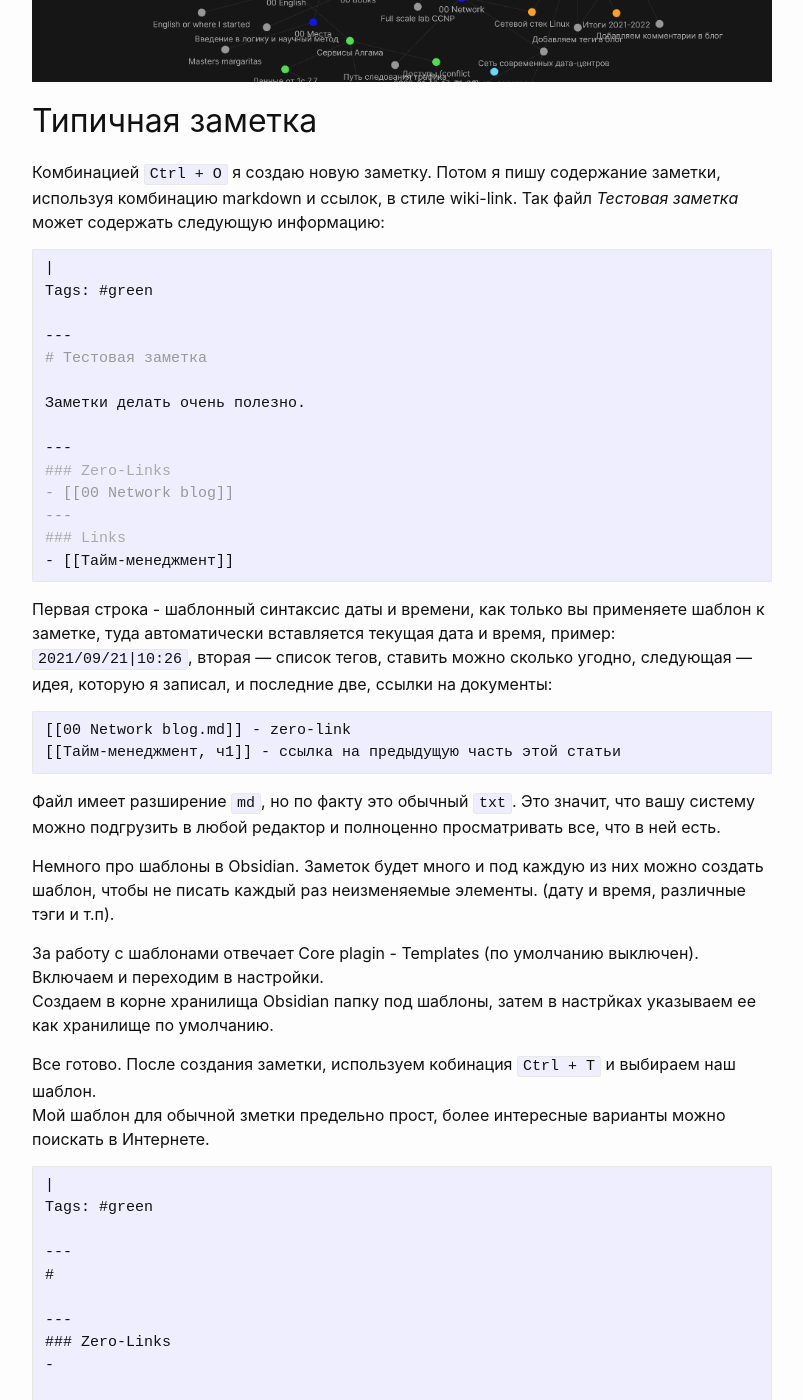
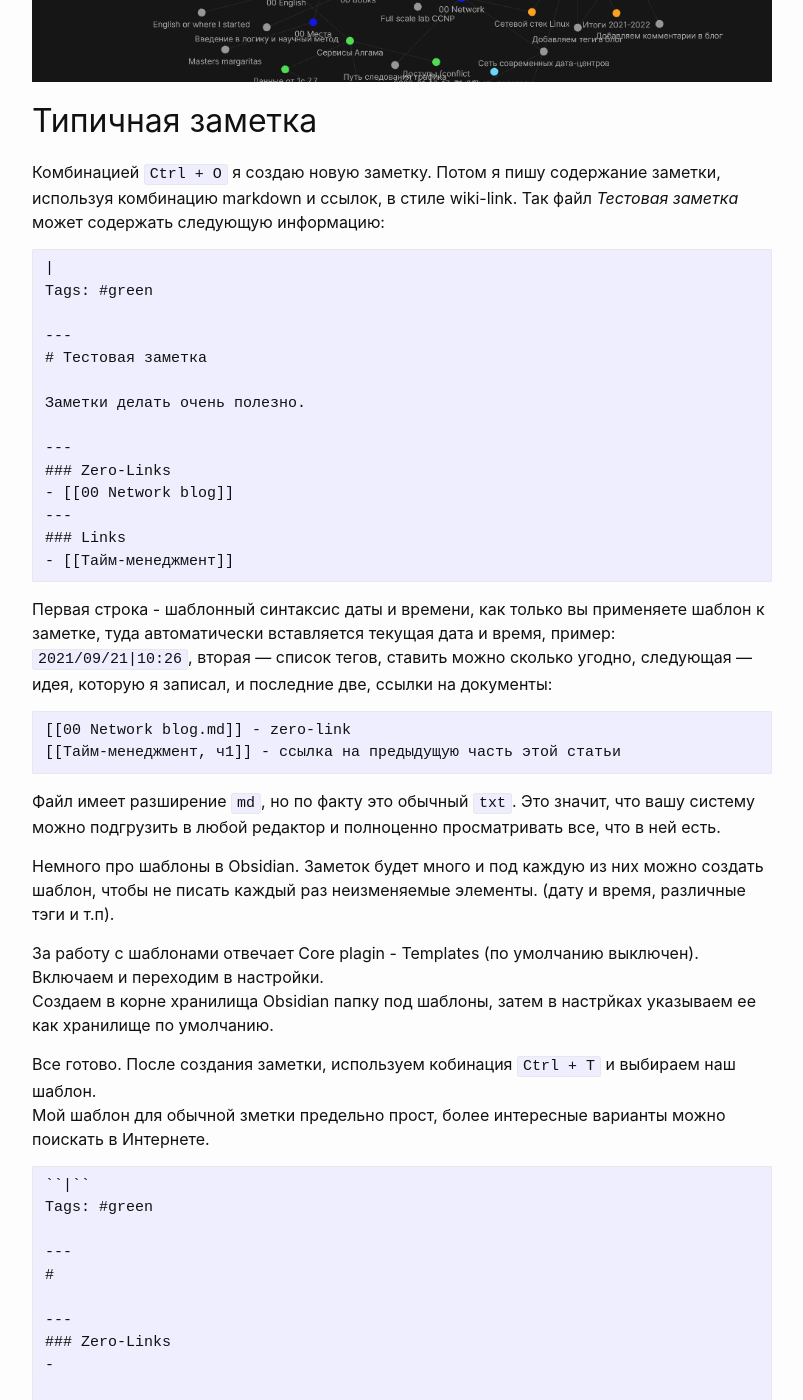
Before and after one commit to woohung/woohung.github.io, a Jekyll site: the page built from _posts/2022-02-01-Тайм-Менеджмент-ч2-Цеттелькастен.md, in a window 1280 px wide and 1400 px high, scrolled down 5478 px. Shown: the whole window, without its empty margins (238-1041 px from the left). Built offline with Jekyll 4.4.1, drawn with Linux system fonts in a browser that asks for light colours; some of the changed text lies outside the part shown.

Commit message:
Update 2022-02-01-Тайм-Менеджмент-ч2-Цеттелькастен.md

````diff
--- a/_posts/2022-02-01-Тайм-Менеджмент-ч2-Цеттелькастен.md
+++ b/_posts/2022-02-01-Тайм-Менеджмент-ч2-Цеттелькастен.md
@@ -119,7 +119,7 @@
 ## <a name='tipical'></a>Типичная заметка
 Комбинацией `Ctrl + O` я создаю новую заметку. Потом я пишу содержание заметки, используя комбинацию markdown и ссылок, в стиле wiki-link. Так файл _Тестовая заметка_ может содержать следующую информацию:
 
-```markdown
+```
 {{date:YYYY/MM/DD}}|{{time:HH:mm}}
 Tags: #green
 
@@ -154,7 +154,7 @@
 Мой шаблон для обычной зметки предельно прост, более интересные варианты можно поискать в Интернете.
 
 ```
-{{date:YYYY/MM/DD}}|{{time:HH:mm}}
+`{{`date:YYYY/MM/DD`}}`|`{{`time:HH:mm`}}`
 Tags: #green
 
 ---
````
Also changed, not shown: other parts of _posts/2022-02-01-Тайм-Менеджмент-ч2-Цеттелькастен.md (+1 -1 lines).
